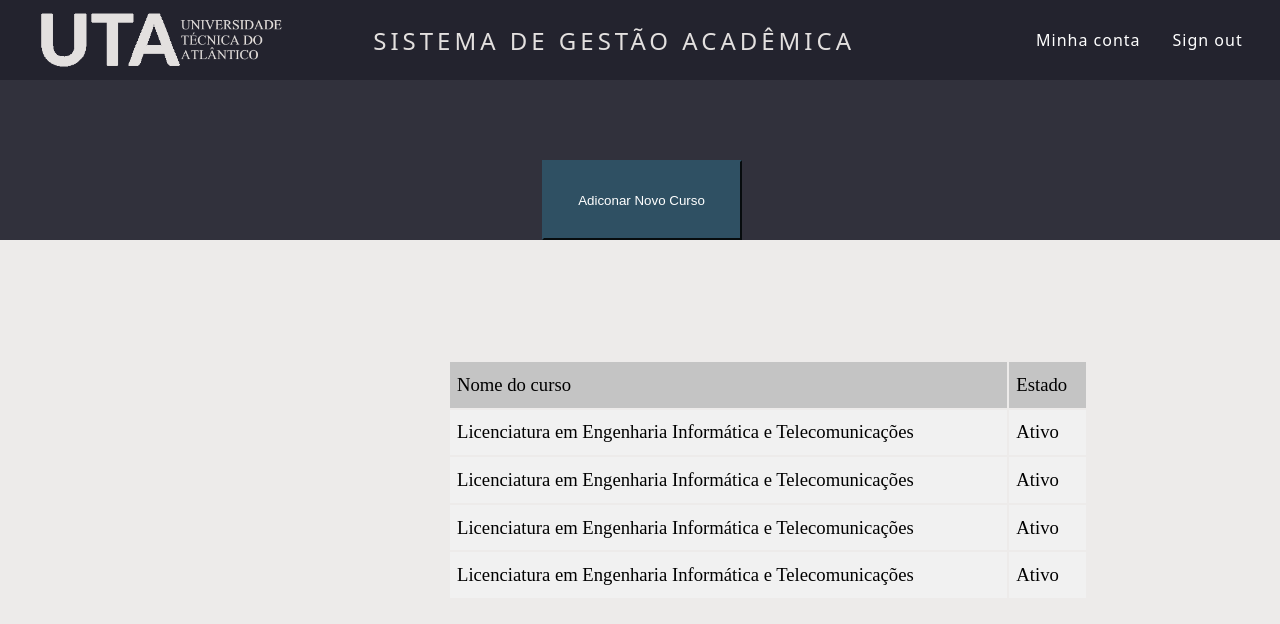
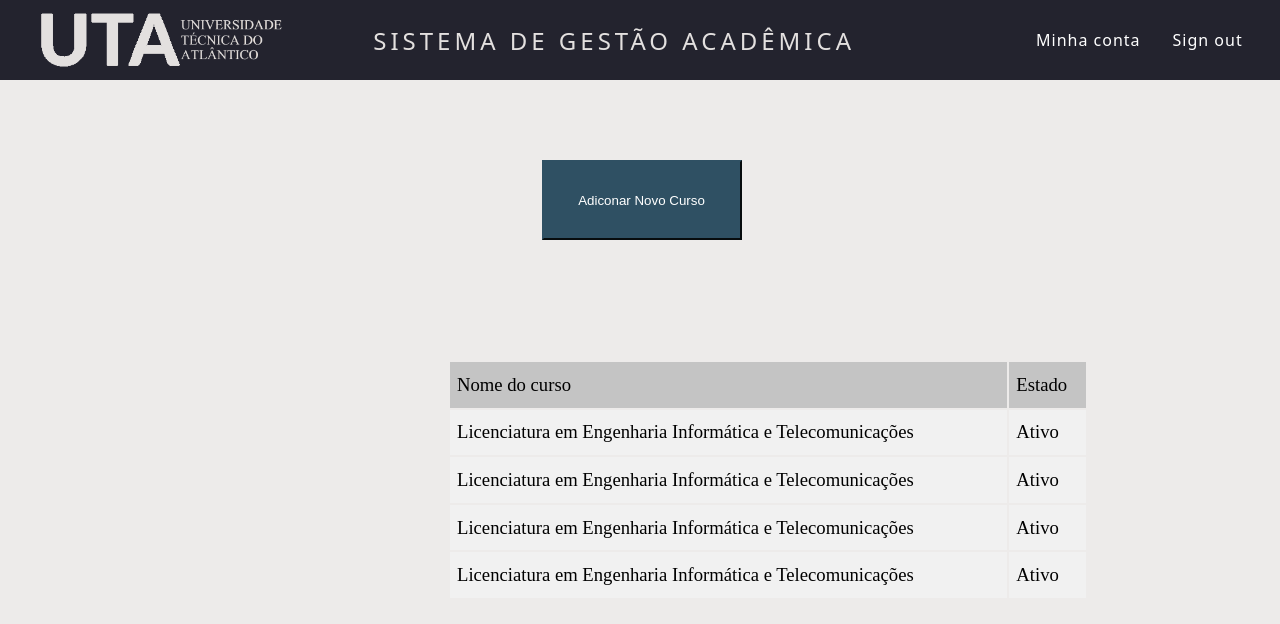
Before and after one commit to KleitonDaRosa/siacAdministracaoConfiguracao, a React (Create React App) app: page / in a window 1280 px wide. Shown: the top 624 px of the page. Built offline with nearby package versions, Linux system fonts and the light colour scheme.

Commit message:
tela inicial atualizada

```diff
--- a/public/index.css
+++ b/public/index.css
@@ -13,7 +13,6 @@ div#root{
     display: flex;
     height: 100%;
     justify-content: center;
-    background-color: #31313C;
 
 
 }
```
